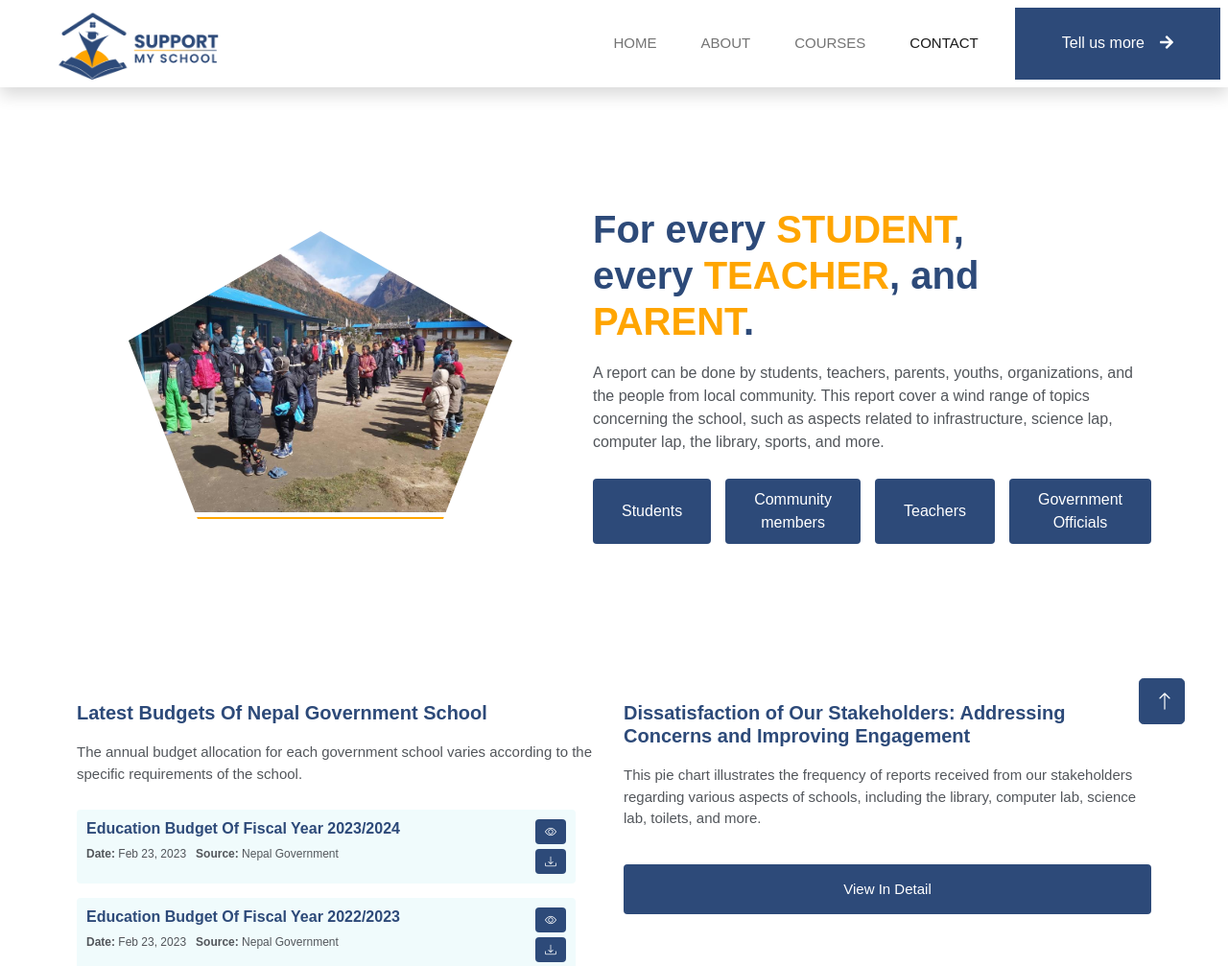
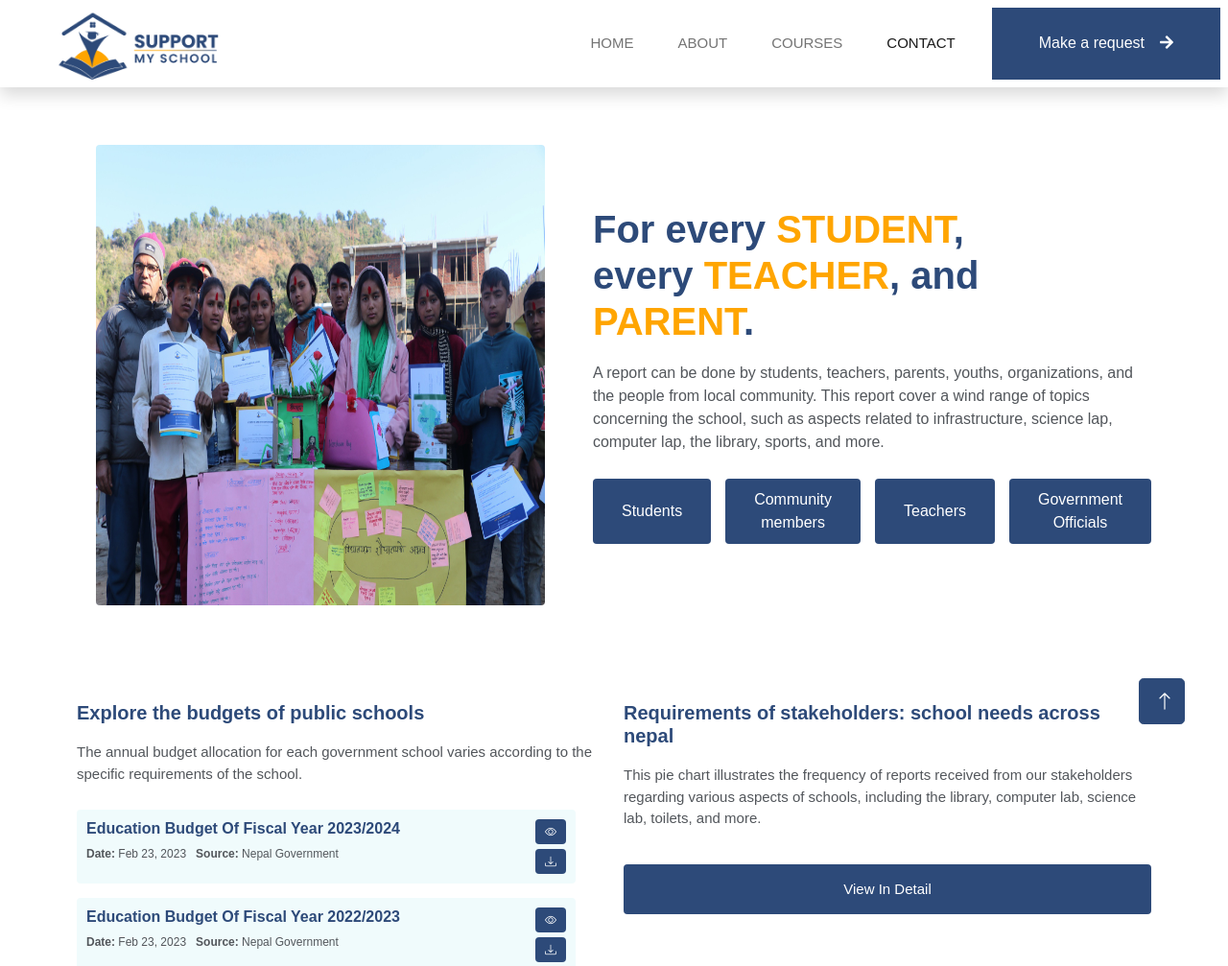
Before and after one commit to sarila/sms-wp, a WordPress theme: template themes/sms/front-page.php in a window 1280 px wide. Shown: the top 1007 px of the page at 96% size. Run offline with PHP 8.4 and a stand-in for WordPress, Linux system fonts and the light colour scheme; the site name, menu and one post (Sample post) are stand-ins, and other content is empty; some libraries are stand-ins or nearby versions; grey boxes are pictures that could not be loaded.

Commit message:
fix: updated the images of hero

```diff
--- a/themes/sms/front-page.php
+++ b/themes/sms/front-page.php
@@ -5,14 +5,11 @@
 
 <div class="hero_container">
     <div class="hero_image_wrapper">
-        <img class="hero_image"
-            src="<?php echo get_template_directory_uri() ?>/includes/assets/img/governmentSchool.jpeg"
-            alt="student_image">
+        <img class="hero_image" src="<?php echo get_template_directory_uri() ?>/includes/assets/img/heroimage.JPG" alt="student_image">
     </div>
     <div class="hero_button_wrapper">
         <div>
-            <h1><span style="color: #2d4a79"> For every </span> <span style="color: #ffa500">STUDENT</span><span
-                    style="color: #2d4a79">,
+            <h1><span style="color: #2d4a79"> For every </span> <span style="color: #ffa500">STUDENT</span><span style="color: #2d4a79">,
                     every</span> <span style="color: #ffa500">TEACHER</span><span style="color: #2d4a79">, and
                 </span> <span style="color: #ffa500">PARENT</span><span style="color: #2d4a79">.</span></h1>
             <p> A report can be done by students, teachers, parents, youths, organizations, and the people from local
@@ -39,7 +36,7 @@
 <div class="hero_section_wrapper">
     <div class="hero_section_left">
         <div class="title_paragraph">
-            <h2>Latest Budgets of Nepal Government School</h2>
+            <h2>Explore the budgets of public schools</h2>
             <p>The annual budget allocation for each government school varies according to the specific requirements of
                 the school.</p>
         </div>
@@ -158,19 +155,16 @@
     </div>
     <div class="hero_section_right">
         <div class="report_wrapper">
-            <h2>Dissatisfaction of Our Stakeholders: Addressing Concerns and Improving Engagement</h2>
+            <h2>Requirements of stakeholders: school needs across nepal</h2>
             <p>
                 This pie chart illustrates the frequency of reports received from our stakeholders regarding various
                 aspects of schools, including the library, computer lab, science lab, toilets, and more.
             </p>
-            <button class="view_detail_btn"><a class="text-white font-weight-bold"
-                    href="https://lookerstudio.google.com/embed/u/0/reporting/ffcf76e8-acbf-410e-979a-7eb25987a0e3/page/r5NjD">View
+            <button class="view_detail_btn"><a class="text-white font-weight-bold" href="https://lookerstudio.google.com/embed/u/0/reporting/ffcf76e8-acbf-410e-979a-7eb25987a0e3/page/r5NjD">View
                     in detail</a></button>
         </div>
         <div class="img_wrapper">
-            <iframe
-                src="https://lookerstudio.google.com/embed/u/0/reporting/ffcf76e8-acbf-410e-979a-7eb25987a0e3/page/r5NjD"
-                width="600" height="400" style="border:none;">
+            <iframe src="https://lookerstudio.google.com/embed/u/0/reporting/ffcf76e8-acbf-410e-979a-7eb25987a0e3/page/r5NjD" width="600" height="400" style="border:none;">
             </iframe>
 
         </div>
@@ -182,13 +176,15 @@
 <div class="container-xxl py-5">
     <div class="container">
         <div class="text-center wow fadeInUp" data-wow-delay="0.1s">
-            <h2 class="section-title bg-white text-center text-primary px-3" style="font-size: 24px">How It Works?</h2>
+            <h2 class="section-title bg-white text-center text-primary px-3 text-uppercase" style="font-size: 24px">How
+                It
+                Works?
+            </h2>
             <p style="font-size: 16px" class="pt-2">This is the simple step that we follow to loop into our report and
                 find a sustainable solution to that problem</p>
         </div>
         <div class="row g-4" style="display:flex;justify-content:center">
-            <div class="col-lg-3 col-sm-4 wow fadeInUp" data-wow-delay="0.1s"
-                style="background-color: #f0fbfc; margin:10px">
+            <div class="col-lg-3 col-sm-4 wow fadeInUp" data-wow-delay="0.1s" style="background-color: #f0fbfc; margin:10px">
                 <div class="service-item text-center pt-3">
                     <div class="p-4">
                         <i class="bi bi-flag-fill how-it-works-btn mb-4" style="font-size: 50px;"></i>
@@ -197,8 +193,7 @@
                     </div>
                 </div>
             </div>
-            <div class="col-lg-3 col-sm-4 wow fadeInUp" data-wow-delay="0.3s"
-                style="background-color: #f0fbfc; margin:10px">
+            <div class="col-lg-3 col-sm-4 wow fadeInUp" data-wow-delay="0.3s" style="background-color: #f0fbfc; margin:10px">
                 <div class="service-item text-center pt-3">
                     <div class="p-4">
                         <i class="bi bi-arrow-repeat how-it-works-btn mb-4" style="font-size: 50px; "></i>
@@ -208,8 +203,7 @@
                     </div>
                 </div>
             </div>
-            <div class="col-lg-3 col-sm-4 wow fadeInUp" data-wow-delay="0.5s"
-                style="background-color: #f0fbfc; margin:10px">
+            <div class="col-lg-3 col-sm-4 wow fadeInUp" data-wow-delay="0.5s" style="background-color: #f0fbfc; margin:10px">
                 <div class="service-item text-center pt-3">
                     <div class="p-4">
                         <i class="fa fa-3x fa-book-open how-it-works-btn mb-4"></i>
@@ -241,23 +235,17 @@
                 <div class="row g-3">
                     <div class="col-lg-12 col-md-12 wow zoomIn" data-wow-delay="0.1s">
                         <a class="position-relative d-block overflow-hidden" href="">
-                            <img class="img-fluid"
-                                src="<?php echo get_template_directory_uri() ?>/includes/assets/img/governmentSchool.jpeg"
-                                style="height: 350px; width: 100%; object-fit: cover" alt="">
-                            <div class="bg-white text-center position-absolute bottom-0 end-0 py-2 px-3"
-                                style="margin: 1px;">
+                            <img class="img-fluid" src="<?php echo get_template_directory_uri() ?>/includes/assets/img/governmentschool.JPG" style="height: 350px; width: 100%; object-fit: cover" alt="">
+                            <div class="bg-white text-center position-absolute bottom-0 end-0 py-2 px-3" style="margin: 1px;">
                                 <small class="text-primary">34k +</small>
-                                <h5 class="m-0">Government Schools</h5>
+                                <h5 class="m-0">School Students</h5>
                             </div>
                         </a>
                     </div>
                     <div class="col-lg-6 col-md-12 wow zoomIn" data-wow-delay="0.3s">
                         <a class="position-relative d-block overflow-hidden" href="">
-                            <img class="img-fluid"
-                                src="<?php echo get_template_directory_uri() ?>/includes/assets/img/Map_of_nepalese_provinces_by_population.png"
-                                alt="">
-                            <div class="bg-white text-center position-absolute bottom-0 end-0 py-2 px-3"
-                                style="margin: 1px;">
+                            <img class="img-fluid" src="<?php echo get_template_directory_uri() ?>/includes/assets/img/Map_of_nepalese_provinces_by_population.png" alt="">
+                            <div class="bg-white text-center position-absolute bottom-0 end-0 py-2 px-3" style="margin: 1px;">
                                 <small class="text-primary">7</small>
                                 <h5 class="m-0">Provinces</h5>
                             </div>
@@ -265,12 +253,10 @@
                     </div>
                     <div class="col-lg-6 col-md-12 wow zoomIn" data-wow-delay="0.5s">
                         <a class="position-relative d-block overflow-hidden" href="">
-                            <img class="img-fluid"
-                                src="<?php echo get_template_directory_uri() ?>/includes/assets/img/cat-3.jpg" alt="">
-                            <div class="bg-white text-center position-absolute bottom-0 end-0 py-2 px-3"
-                                style="margin: 1px;">
+                            <img class="img-fluid" src="<?php echo get_template_directory_uri() ?>/includes/assets/img/cat-3.jpg" alt="">
+                            <div class="bg-white text-center position-absolute bottom-0 end-0 py-2 px-3" style="margin: 1px;">
                                 <small class="text-primary">50 +</small>
-                                <h5 class="m-0">Private News Channels</h5>
+                                <h5 class="m-0">News Channels</h5>
                             </div>
                         </a>
                     </div>
@@ -278,9 +264,7 @@
             </div>
             <div class="col-lg-5 col-md-6 wow zoomIn" data-wow-delay="0.7s" style="min-height: 350px;">
                 <a class="position-relative d-block h-100 overflow-hidden" href="">
-                    <img class="img-fluid position-absolute w-100 h-100"
-                        src="<?php echo get_template_directory_uri() ?>/includes/assets/img/public.jpg" alt=""
-                        style="height: auto; width: 100%; object-fit: cover" style="object-fit: cover;">
+                    <img class="img-fluid position-absolute w-100 h-100" style="height: 350px; width: 100%; object-fit: cover" src="<?php echo get_template_directory_uri() ?>/includes/assets/img/public.JPG" alt="" style="height: auto; width: 100%; object-fit: cover" style="object-fit: cover;">
                     <div class="bg-white text-center position-absolute bottom-0 end-0 py-2 px-3" style="margin:  1px;">
                         <small class="text-primary">2 Millions +</small>
                         <h5 class="m-0">Public</h5>
@@ -296,15 +280,16 @@
 <div class="blog_container" id="blog">
     <div class="blog_header">
         <div class="text-center wow fadeInUp pb-4" data-wow-delay="0.1s">
-            <h2 class="section-title bg-white text-center text-primary px-3" style="font-size: 24px">Explore latest
+            <h2 class="section-title bg-white text-center text-primary px-3 text-uppercase" style="font-size: 24px">
+                Explore
+                latest
                 Articles</h2>
         </div>
     </div>
     <div class="blog_wrapper">
         <div class="blog">
             <div class="blog_image">
-                <img class="img-fluid"
-                    src="<?php echo get_template_directory_uri() ?>/includes/assets/img/supportmyschool.jpg" alt="">
+                <img class="img-fluid" src="<?php echo get_template_directory_uri() ?>/includes/assets/img/supportmyschool.jpg" alt="">
             </div>
             <div class="blog_detail">
                 <h3><a href="#">Summery of Nepal Government School Budget 2023/2024</a></h3>
@@ -320,8 +305,7 @@
         </div>
         <div class="blog">
             <div class="blog_image">
-                <img class="img-fluid" src="<?php echo get_template_directory_uri() ?>/includes/assets/img/public.jpg"
-                    alt="">
+                <img class="img-fluid" src="<?php echo get_template_directory_uri() ?>/includes/assets/img/public.jpg" alt="">
             </div>
             <div class="blog_detail">
                 <h3><a href="#">Summery of Nepal Government School Budget 2023/2024</a></h3>
@@ -337,8 +321,7 @@
         </div>
         <div class="blog">
             <div class="blog_image">
-                <img class="img-fluid"
-                    src="<?php echo get_template_directory_uri() ?>/includes/assets/img/governmentSchool.jpeg" alt="">
+                <img class="img-fluid" src="<?php echo get_template_directory_uri() ?>/includes/assets/img/governmentSchool.jpeg" alt="">
             </div>
             <div class="blog_detail">
                 <h3><a href="#">Summery of Nepal Government School Budget 2023/2024</a></h3>
@@ -354,8 +337,7 @@
         </div>
         <div class="blog">
             <div class="blog_image">
-                <img class="img-fluid"
-                    src="<?php echo get_template_directory_uri() ?>/includes/assets/img/budgetshow.jpg" alt="">
+                <img class="img-fluid" src="<?php echo get_template_directory_uri() ?>/includes/assets/img/budgetshow.jpg" alt="">
             </div>
             <div class="blog_detail">
                 <h3><a href="#">Summery of Nepal Government School Budget 2023/2024</a></h3>
--- a/themes/sms/includes/assets/css/style.css
+++ b/themes/sms/includes/assets/css/style.css
@@ -1,6 +1,6 @@
 /********** Template CSS **********/
 :root {
-  --primary: #2D4A79;
+  --primary: #2d4a79;
   --light: #f0fbfc;
   --dark: #181d38;
 }
@@ -48,7 +48,7 @@
 }
 
 .how-it-works-btn {
-  color: #2D4A79;
+  color: #2d4a79;
 }
 
 .how-it-works-btn:hover {
@@ -217,10 +217,10 @@
 }
 
 /* hero page  */
-.hero_image {
+/* .hero_image {
   border-bottom: 2px solid #ffa500;
   padding-bottom: 5px;
-}
+} */
 
 /*** Section Title ***/
 .section-title {
@@ -294,17 +294,28 @@
 
 .hero_container .hero_image_wrapper {
   display: flex;
+  flex-wrap: 1;
   justify-content: center;
   align-items: center;
+  padding: 20px;
+}
+
+@media (max-width: 768px) {
+  .hero_container .hero_image_wrapper {
+    padding: 10px 5px;
+    border: 1px solid red;
+  }
 }
 .hero_container .hero_image_wrapper img {
-  height: 300px;
-  width: 400px;
-  clip-path: content-box;
+  width: 100%;
+  height: 100%;
+  /* border: 2px solid green; */
+  border-radius: 4px;
+  /* clip-path: content-box;
   clip-path: fill-box;
   clip-path: stroke-box;
-  clip-path: view-box;
-  clip-path: polygon(50% 0%, 100% 38%, 82% 100%, 18% 100%, 0% 38%);
+  clip-path: view-box; */
+  /* clip-path: polygon(50% 0%, 100% 38%, 82% 100%, 18% 100%, 0% 38%); */
 }
 
 .hero_container .hero_button_wrapper {
@@ -388,7 +399,6 @@
 }
 .hero_section_wrapper .hero_section_left .title_paragraph h2 {
   font-size: 20px;
-  text-transform: capitalize;
   color: #2d4a79;
 }
 
--- a/themes/sms/navbar-special.php
+++ b/themes/sms/navbar-special.php
@@ -20,7 +20,6 @@
             <!-- </div> -->
             <a href="<?php echo site_url('/contact'); ?>" class="nav-item nav-link active">Contact</a>
         </div>
-        <a href="https://forms.gle/sdE5W9wTkpsZLwPZ9" class="btn btn-primary py-4 px-lg-5 d-none d-lg-block"
-            target="_blank">Tell us more<i class="fa fa-arrow-right ms-3"></i></a>
+        <a href="https://forms.gle/sdE5W9wTkpsZLwPZ9" class="btn btn-primary py-4 px-lg-5 d-none d-lg-block" target="_blank">Make a request<i class="fa fa-arrow-right ms-3"></i></a>
     </div>
 </nav>
```
Also changed, not shown: themes/sms/includes/assets/img/governmentschool.JPG (added), themes/sms/includes/assets/img/heroimage.JPG (added), themes/sms/includes/assets/img/students.JPG (added).
